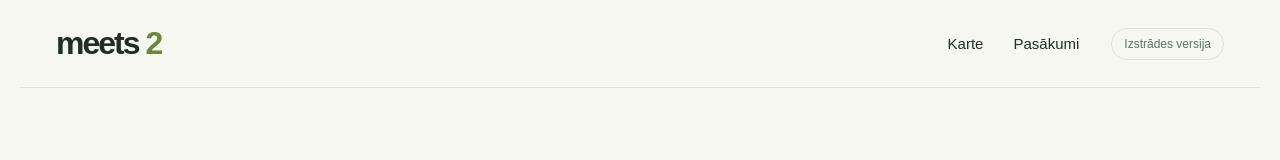
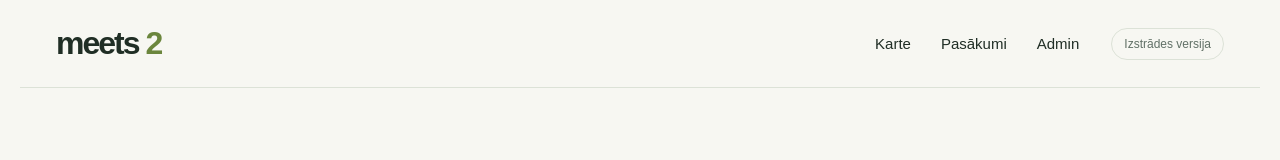
Before and after one commit to girtspolis1-sudo/meets-2, a Next.js app: page / in a window 1280 px wide. Shown: the top 160 px of the page. Built offline with nearby package versions, Linux system fonts and the light colour scheme; no server answers.

Commit message:
Add admin navigation link

```diff
--- a/app/layout.jsx
+++ b/app/layout.jsx
@@ -11,7 +11,7 @@ export default function RootLayout({ children }) {
   return <html lang="lv"><body>
     <a className="skip" href="#saturs">Pāriet uz saturu</a>
     <header className="header"><Link className="brand" href="/" aria-label="meets 2 sākumlapa">meets <span>2</span></Link>
-      <nav aria-label="Galvenā izvēlne"><Link href="/karte">Karte</Link><Link href="/pasakumi">Pasākumi</Link></nav>
+      <nav aria-label="Galvenā izvēlne"><Link href="/karte">Karte</Link><Link href="/pasakumi">Pasākumi</Link><Link href="/admin">Admin</Link></nav>
       <span className="preview">Izstrādes versija</span>
     </header>
     <main id="saturs">{children}</main>
```
